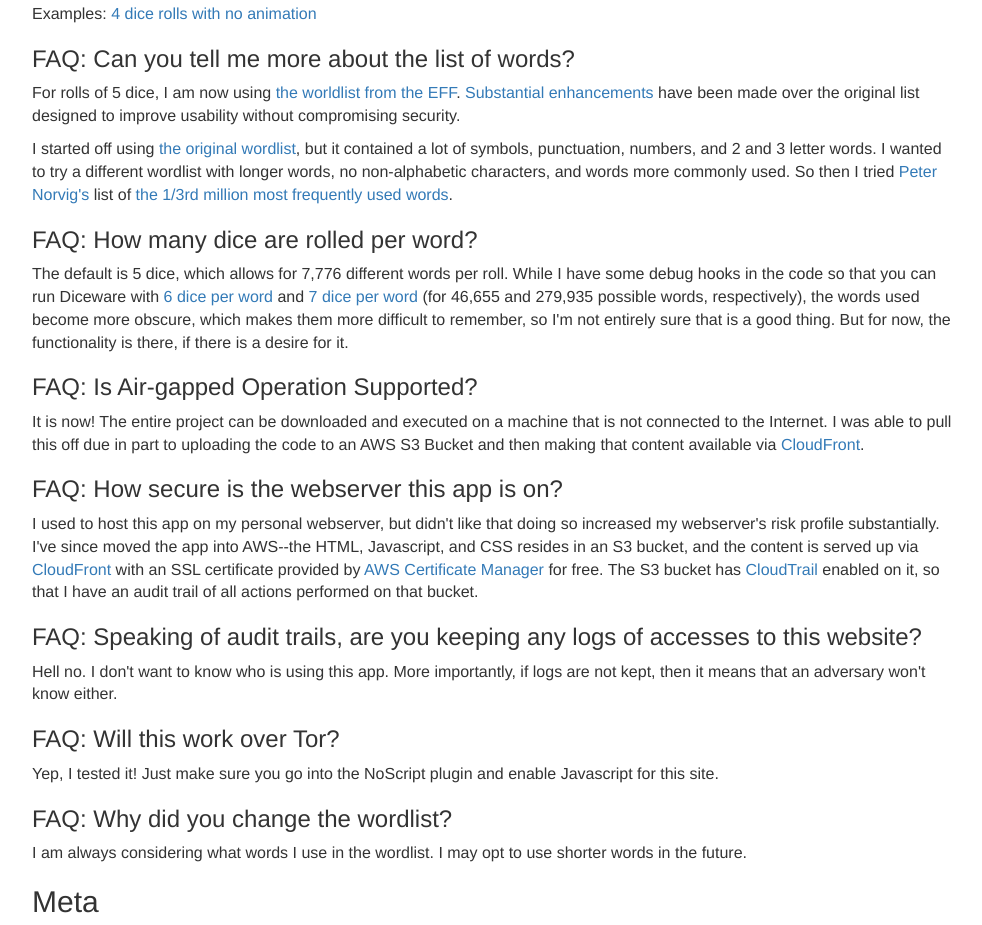
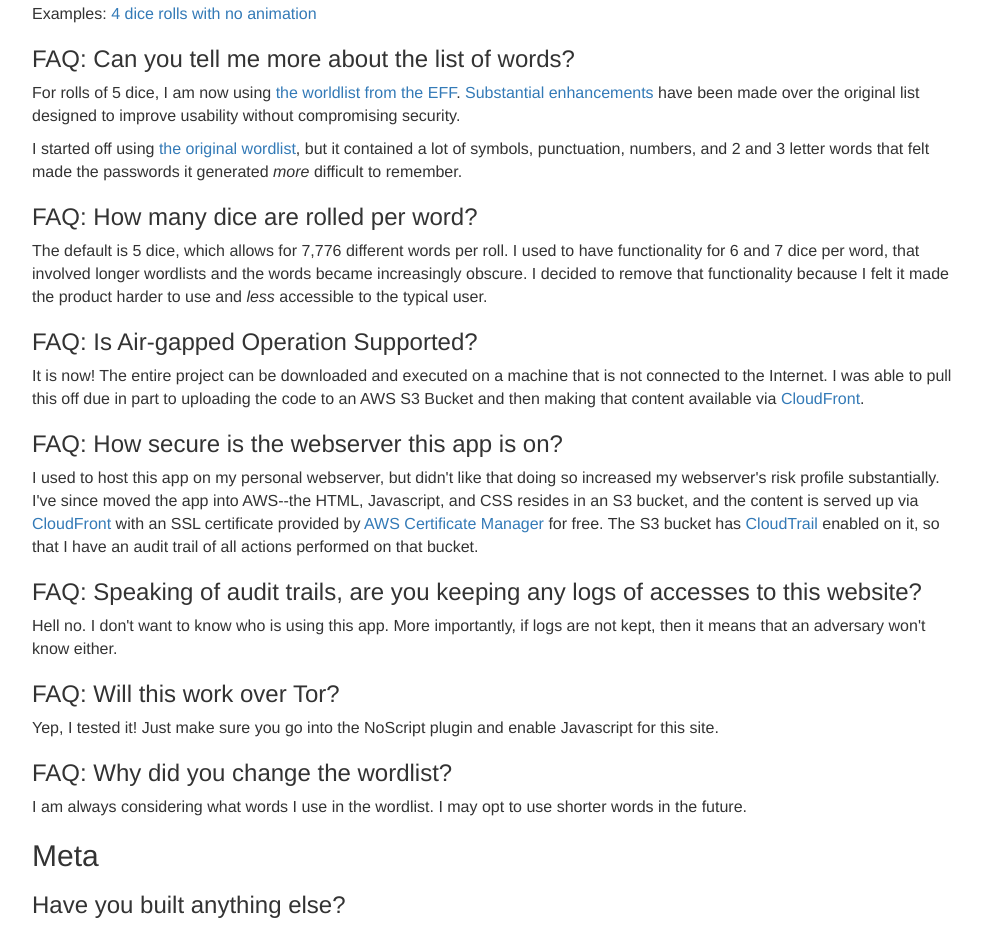
Before and after one commit to dmuth/diceware, a website: page index.html in a window 1280 px wide. Shown: the part 3566-4491 px from the top of the page, without its empty margins (148-1130 px from the left). Drawn offline with Linux system fonts and the light colour scheme.

Commit message:
Updated text to remove references to old wordlist. #54

```diff
--- a/index.html
+++ b/index.html
@@ -350,20 +350,20 @@ For rolls of 5 dice, I am now using <a href="https://www.eff.org/deeplinks/2016/
 
 <p>
 I started off using <a href="http://world.std.com/~reinhold/diceware.wordlist.asc">the original wordlist</a>,
-but it contained a lot of symbols, punctuation, numbers, and 2 and 3 letter words.  I wanted to try a different
-wordlist with longer words, no non-alphabetic characters, and words more commonly used.  So then I tried
-<a href="http://norvig.com/ngrams/">Peter Norvig's</a> list of <a href="http://norvig.com/ngrams/count_1w.txt"
-		>the 1/3rd million most frequently used words</a>.
+but it contained a lot of symbols, punctuation, numbers, and 2 and 3 letter words that felt made
+the passwords it generated <em>more</em> difficult to remember.
+
 </p>
 
 <h3>FAQ: How many dice are rolled per word?</h3>
 
-The default is 5 dice, which allows for 7,776 different words per roll.  While I have some debug hooks
-in the code so that you can run Diceware with <a href="?dice=6">6 dice per word</a> and
-<a href="?dice=7">7 dice per word</a> (for 46,655 and 279,935 possible words, respectively), the words
-used become more obscure, which makes them more difficult to remember, so I'm not entirely sure that is a good thing.
-But for now, the functionality is there, if there is a desire for it.
+<p>
+The default is 5 dice, which allows for 7,776 different words per roll.
 
+I used to have functionality for 6 and 7 dice per word, that involved longer wordlists
+and the words became increasingly obscure.  I decided to remove that functionality because
+I felt it made the product harder to use and <em>less</em> accessible to the typical user.
+</p>
 
 <h3>FAQ: Is Air-gapped Operation Supported?</h3>
 
```
Also changed, not shown: 1 other file.
